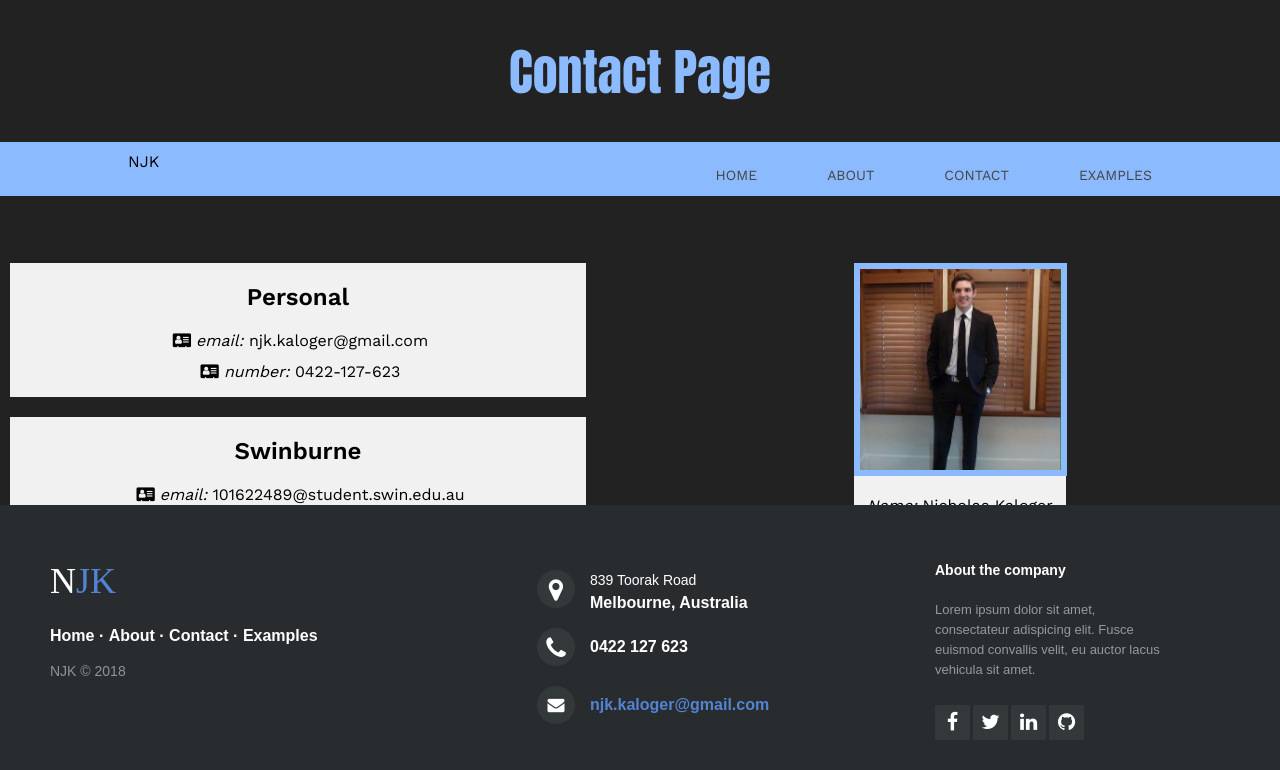
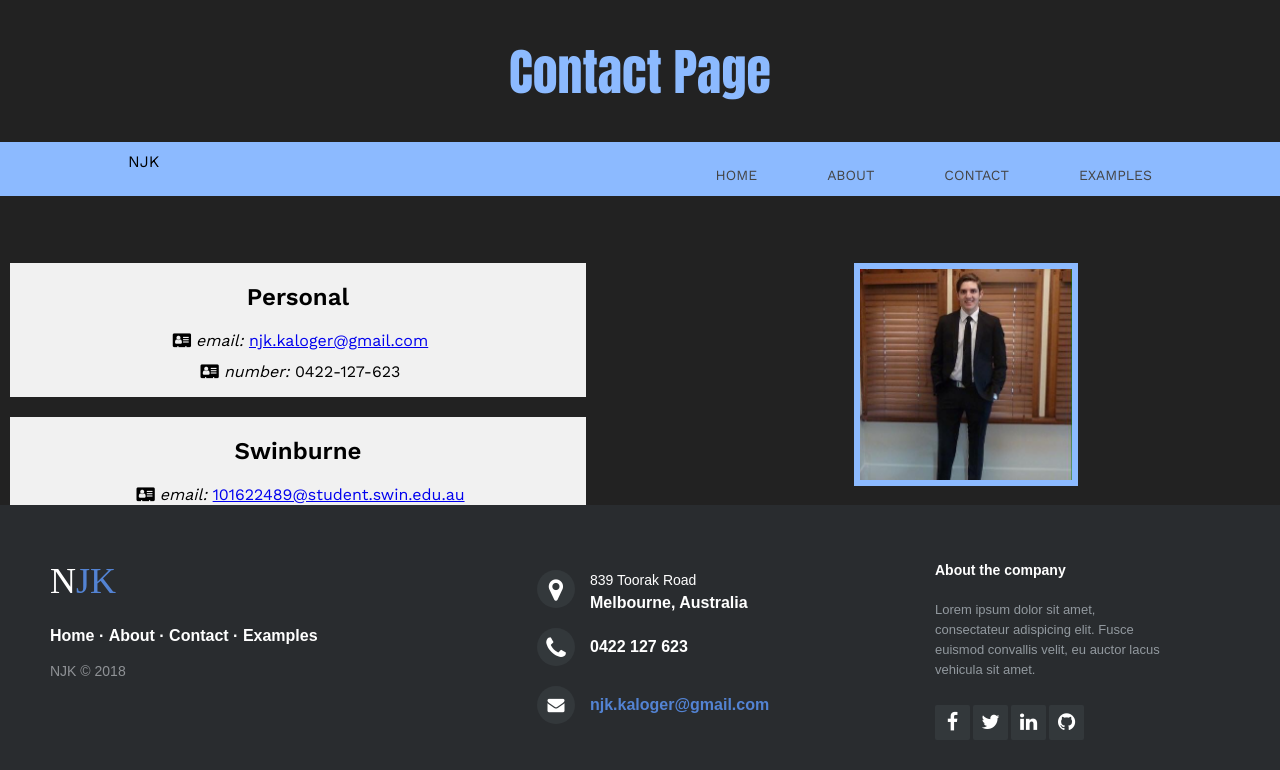
Before and after one commit to njk-kaloger/njk-personal, a React (Create React App) app: page /contact in a window 1280 px wide. Shown: the top 770 px of the page. Built offline with nearby package versions, Linux system fonts and the light colour scheme.

Commit message:
Updated styling of About page

```diff
--- a/src/components/Contact.js
+++ b/src/components/Contact.js
@@ -25,7 +25,7 @@ class Contact extends Component {
             number="0422-127-623"
           />
           <ContactCard
-            type="Work"
+            type="Inlight"
             email="nicholas.kaloger@inlight.com"
             number="0422-127-623"
           />
--- a/src/components/ContactCard.js
+++ b/src/components/ContactCard.js
@@ -1,13 +1,18 @@
 import React, { Component } from "react";
 
 class ContactCard extends Component {
+  constructor(props) {
+    super(props);
+    this.mail = "mailto:" + this.props.email;
+  }
+
   render() {
     return (
-      <div>
+      <div className="card-details">
         <h2>{this.props.type}</h2>
         <ul className="contact-card-point">
           <li>
-            <em>email: </em> {this.props.email}
+            <em>email: </em> <a href={this.mail}>{this.props.email}</a>
           </li>
           <li>
             <em>number: </em> {this.props.number}
--- a/src/components/ImageCard.js
+++ b/src/components/ImageCard.js
@@ -3,11 +3,9 @@ import React, { Component } from "react";
 class ImageCard extends Component {
   render() {
     return (
-      <div>
-        <img src={this.props.image} alt="Profile" width="95%" />
-        <p>
-          <em>Name: </em> {this.props.name}
-        </p>
+      <div className="container">
+        <img src={this.props.image} alt="Profile" className="image" />
+        <div className="overlay">Name: {this.props.name}</div>
       </div>
     );
   }
--- a/src/css/styles.css
+++ b/src/css/styles.css
@@ -4,6 +4,10 @@ body {
   background: #222;
   font-family: "Work Sans", sans-serif;
 }
+
+/**********************************************************************
+Headings/Text CSS
+**********************************************************************/
 
 #title {
   text-align: center;
@@ -23,6 +27,11 @@ body {
   color: red;
   text-align: center;
 }
+
+/**********************************************************************
+Contact CSS
+**********************************************************************/
+
 .contact-card-point {
   padding-left: 20px;
   list-style: none;
@@ -88,6 +97,44 @@ li {
   width: 33%;
   margin: 10px;
   text-align: center;
+}
+
+.card-details:hover {
+  border: 12px solid;
+  border-color: #8cbaff;
+}
+
+.container {
+  position: relative;
+  width: 50%;
+  max-width: 300px;
+}
+
+.image {
+  display: block;
+  width: 100%;
+  height: auto;
+}
+
+/* The overlay effect - lays on top of the container and over the image */
+.overlay {
+  position: absolute;
+  bottom: 0;
+  background: rgb(0, 0, 0);
+  background: rgba(0, 0, 0, 0.5); /* Black see-through */
+  color: #f1f1f1;
+  width: 97%;
+  transition: 0.5s ease;
+  opacity: 0;
+  color: white;
+  font-size: 20px;
+  padding: 10px;
+  text-align: center;
+}
+
+/* When you mouse over the container, fade in the overlay title */
+.container:hover .overlay {
+  opacity: 1;
 }
 
 /**********************************************************************
@@ -309,8 +356,6 @@ Footer CSS
   margin-bottom: 5px;
 }
 
-/* If you don't want the footer to be responsive, remove these media queries */
-
 @media (max-width: 880px) {
   .footer-distributed {
     font: bold 14px sans-serif;
```
